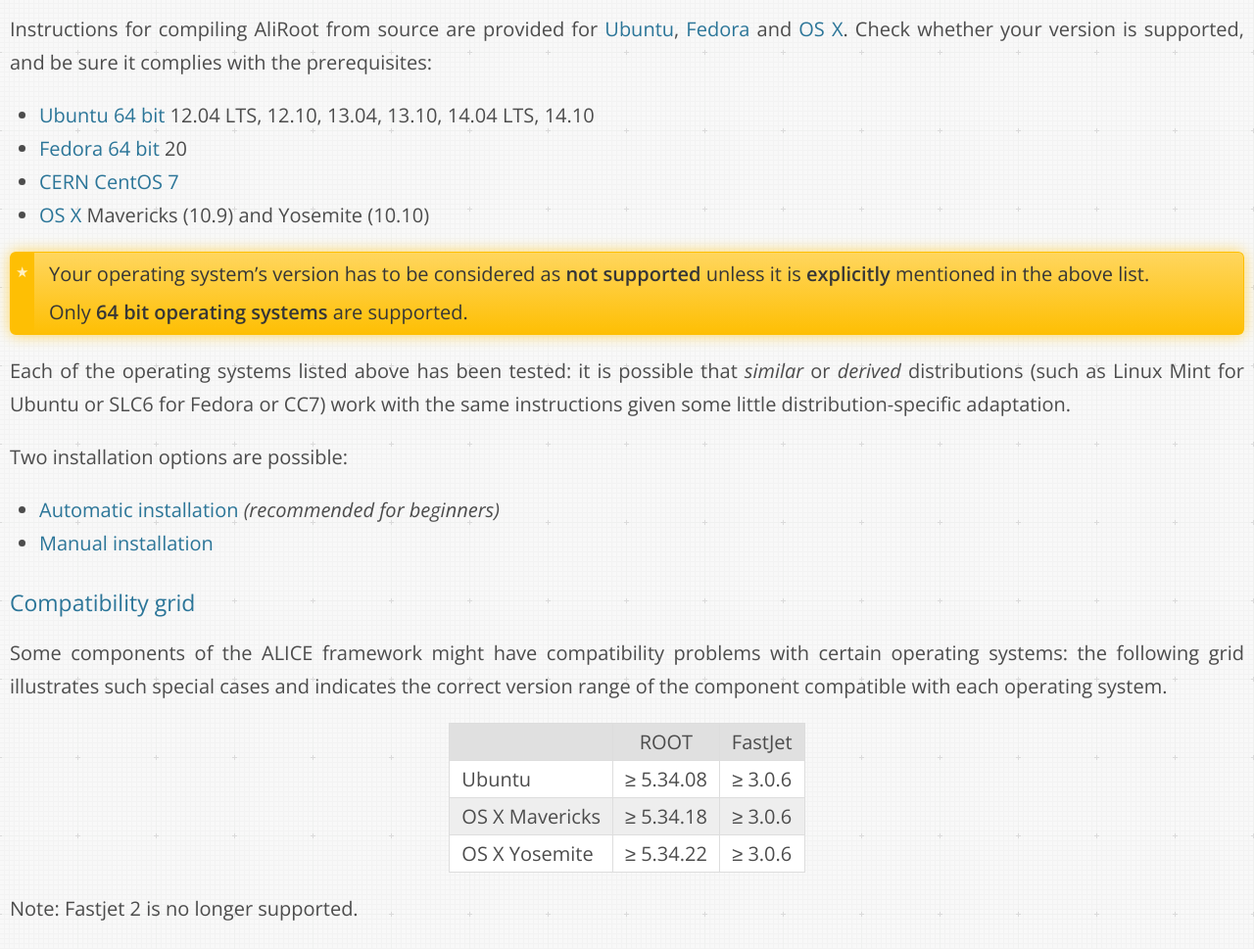
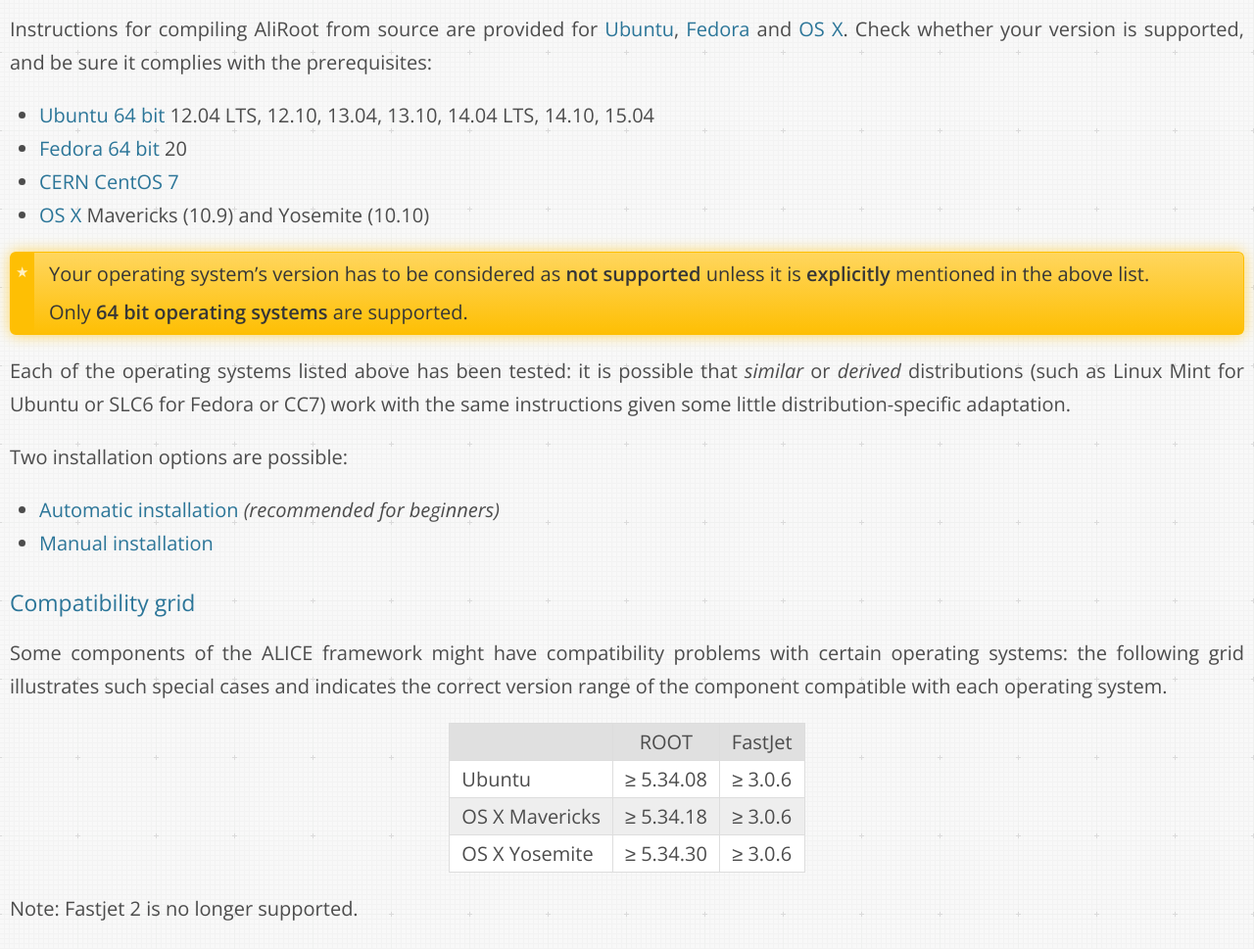
Before and after one commit to dberzano/dberzano.github.io, a Jekyll site: the page built from alice/install-aliroot/index.md, in a window 1280 px wide. Shown: the part 267-1236 px from the top of the page at 98% size. Built offline with Jekyll 4.4.1, drawn with Linux system fonts in a browser that asks for light colours; Markdown is read by kramdown in place of the engine named in the settings.

Commit message:
AliInst: Ubuntu 15.04 and ROOT for OS X

```diff
--- a/alice/install-aliroot/index.md
+++ b/alice/install-aliroot/index.md
@@ -16,7 +16,7 @@
 supported, and be sure it complies with the **prerequisites**:
 
 * [Ubuntu 64 bit](prereq-ubuntu) 12.04 LTS, 12.10, 13.04, 13.10,
-  14.04 LTS, 14.10
+  14.04 LTS, 14.10, 15.04
 * [Fedora 64 bit](prereq-fedora) 20
 * [CERN CentOS 7](prereq-cc7)
 * [OS X](prereq-osx) Mavericks (10.9) and Yosemite (10.10)
@@ -48,7 +48,7 @@
 | ---------------------- |:---------:|:-------:|
 | **Ubuntu**             | ≥ 5.34.08 | ≥ 3.0.6 |
 | **OS X Mavericks**     | ≥ 5.34.18 | ≥ 3.0.6 |
-| **OS X Yosemite**      | ≥ 5.34.22 | ≥ 3.0.6 |
+| **OS X Yosemite**      | ≥ 5.34.30 | ≥ 3.0.6 |
 
 **Note:** Fastjet 2 is no longer supported.
 
```
